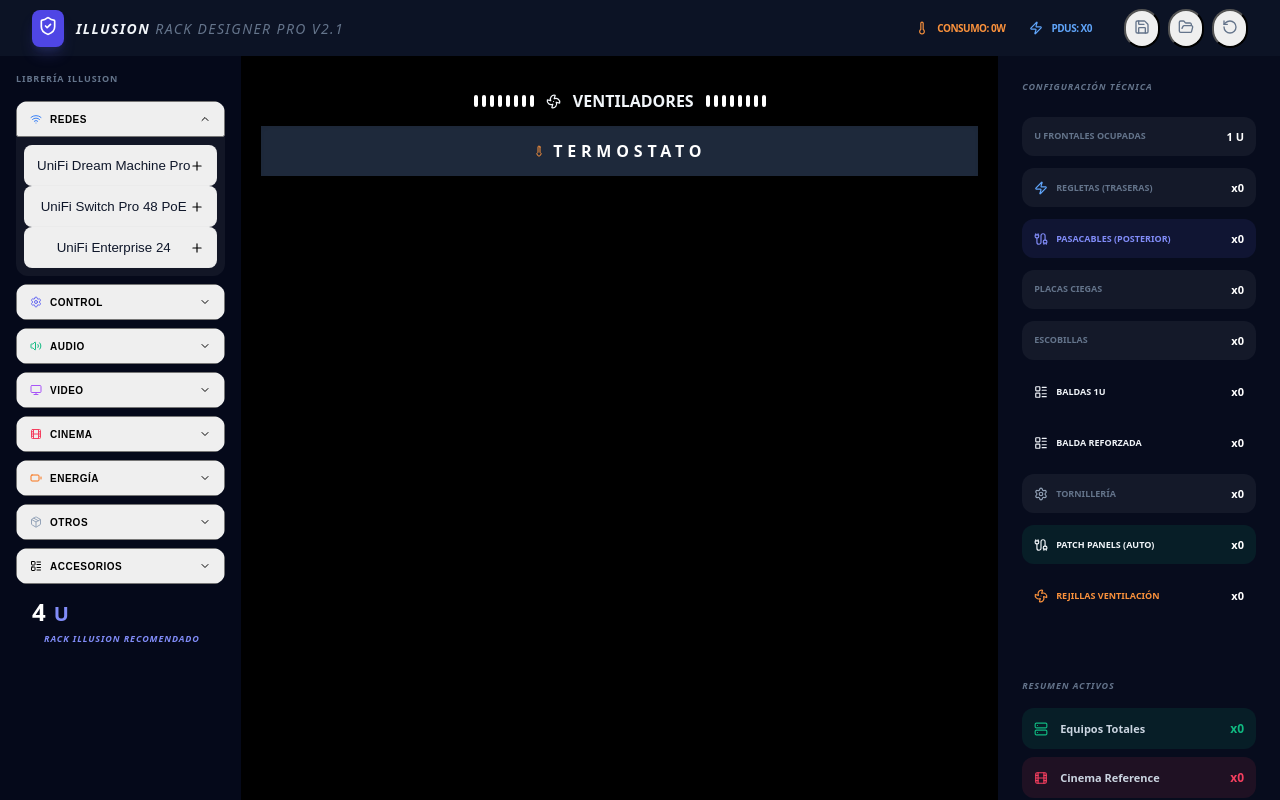
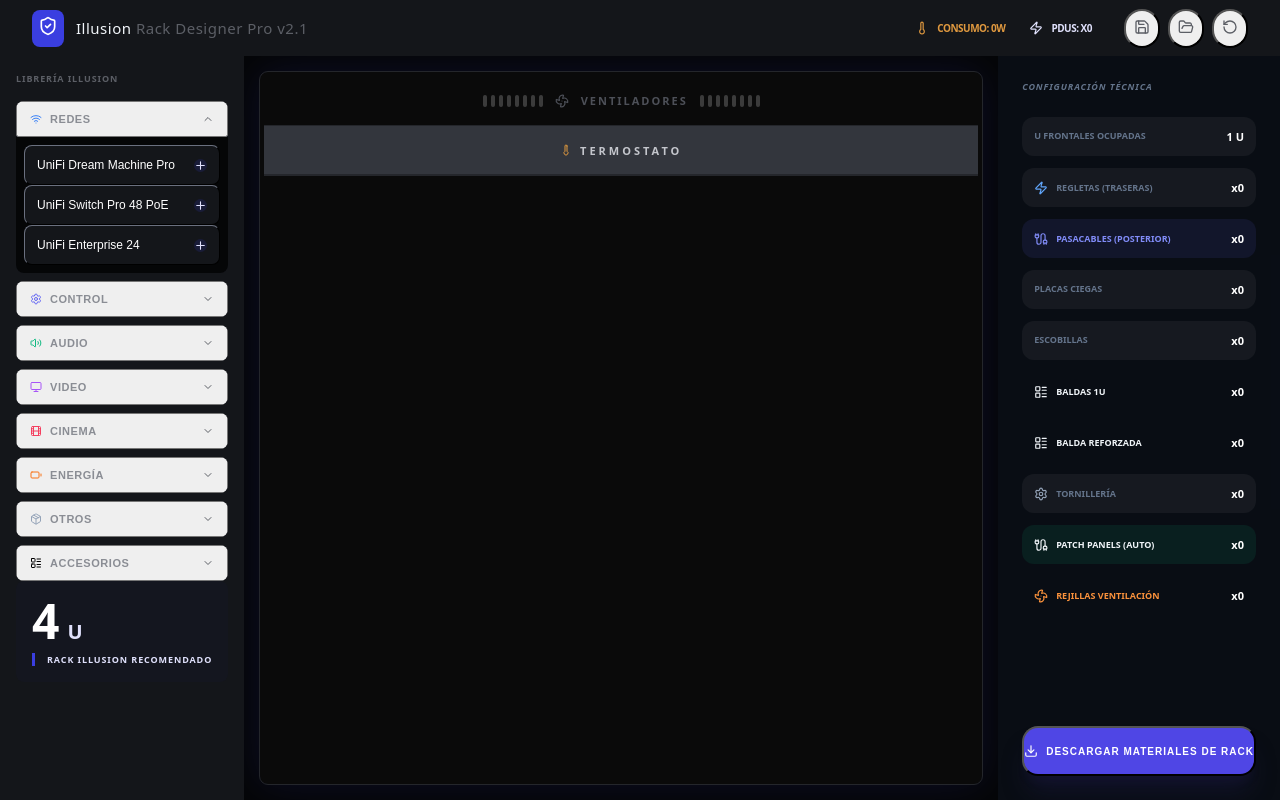
Before and after one commit to jonycusac-bot/illusion-rack-designer, a React (Vite) app: page / in a window 1280 px wide. Both pictures are taken after a click on the button "REDES". Built offline with nearby package versions, Linux system fonts and the light colour scheme.

Commit message:
mejoras 10 de Julio

```diff
--- a/src/App.jsx
+++ b/src/App.jsx
@@ -192,11 +192,27 @@ export default function App() {
     setDragOverIndex(null);
   };
 
+  const moverEquipo = (index, direccion) => {
+    const nuevoIndex = index + direccion;
+    if (nuevoIndex < 0 || nuevoIndex >= equipos.length) return;
+    setEquipos(prev => {
+      const updated = [...prev];
+      const [moved] = updated.splice(index, 1);
+      updated.splice(nuevoIndex, 0, moved);
+      return updated;
+    });
+  };
+
   // Funciones para guardar y cargar proyectos
   const guardarProyecto = () => {
+    const nombreSugerido = `Proyecto_${new Date().toLocaleDateString('es-ES').replace(/\//g, '-')}`;
+    const nombre = window.prompt('Nombre del proyecto:', nombreSugerido);
+    if (nombre === null) return; // cancelado
+    const nombreFinal = nombre.trim() || nombreSugerido;
+
     const proyecto = {
       equipos: equipos,
-      nombre: `Proyecto_${new Date().toLocaleDateString('es-ES').replace(/\//g, '-')}_${new Date().toLocaleTimeString('es-ES', {hour: '2-digit', minute: '2-digit'})}`,
+      nombre: nombreFinal,
       fecha: new Date().toISOString(),
       version: '1.0'
     };
@@ -205,7 +221,7 @@ export default function App() {
     proyectosGuardados.push(proyecto);
     localStorage.setItem('illusion-proyectos', JSON.stringify(proyectosGuardados));
 
-    alert(`Proyecto guardado como: ${proyecto.nombre}`);
+    alert(`Proyecto guardado como: ${nombreFinal}`);
   };
 
   const cargarProyecto = (proyecto) => {
@@ -559,47 +575,50 @@ export default function App() {
   };
 
   return (
-    <div className="h-screen bg-[#020617] text-slate-100 flex flex-col overflow-hidden font-sans">
-      <header className="h-14 flex items-center justify-between px-8 bg-slate-900/80 border-b border-white/10 backdrop-blur-xl shrink-0">
+    <div className="h-screen text-slate-100 flex flex-col overflow-hidden font-sans" style={{ backgroundColor: 'var(--bg-app)' }}>
+      <header className="h-14 flex items-center justify-between px-8 border-b shrink-0"
+              style={{ backgroundColor: 'var(--bg-panel)', borderColor: 'var(--border)' }}>
         <div className="flex items-center gap-3">
-          <div className="bg-indigo-600 p-1.5 rounded-lg shadow-lg shadow-indigo-500/20">
+          <div className="p-1.5 rounded-lg" style={{ backgroundColor: 'var(--accent)' }}>
             <ShieldCheck className="text-white w-5 h-5" />
           </div>
-          <h1 className="text-sm font-black tracking-widest uppercase italic">
-            Illusion <span className="text-slate-500 font-light">Rack Designer Pro v2.1</span>
+          <h1 style={{ fontSize: 'var(--font-brand)', fontWeight: 500, letterSpacing: '0.5px' }}>
+            Illusion <span style={{ color: 'var(--text-muted)', fontWeight: 300 }}>Rack Designer Pro v2.1</span>
           </h1>
         </div>
-        <div className="flex items-center gap-8 text-[10px] font-bold">
+        <div className="flex items-center gap-8" style={{ fontSize: '10px', fontWeight: 700 }}>
            <div className="flex gap-6">
               <div className="flex items-center gap-2">
-                 <Thermometer size={14} className="text-orange-400" />
-                 <span className="text-orange-400 uppercase tracking-tighter">Consumo: {res.consumoTotal}W</span>
+                 <Thermometer size={14} style={{ color: 'var(--warning)' }} />
+                 <span className="uppercase tracking-tighter" style={{ color: 'var(--warning)' }}>Consumo: {res.consumoTotal}W</span>
               </div>
               <div className="flex items-center gap-2">
-                 <Zap size={14} className="text-blue-400" />
-                 <span className="text-blue-400 uppercase tracking-tighter">PDUs: x{res.numRegletasTraseras}</span>
+                 <Zap size={14} style={{ color: 'var(--accent-light)' }} />
+                 <span className="uppercase tracking-tighter" style={{ color: 'var(--accent-light)' }}>PDUs: x{res.numRegletasTraseras}</span>
               </div>
            </div>
            <div className="flex items-center gap-2">
-             <button onClick={guardarProyecto} className="p-2 hover:bg-white/5 rounded-full text-slate-500 hover:text-green-400 transition-colors" title="Guardar proyecto">
+             <button onClick={guardarProyecto} className="p-2 rounded-full transition-colors" style={{ color: 'var(--text-muted)' }} title="Guardar proyecto"
+               onMouseEnter={e => e.currentTarget.style.color='#4ade80'} onMouseLeave={e => e.currentTarget.style.color='var(--text-muted)'}>
                <Save size={16} />
              </button>
              <div className="relative group">
-               <button className="p-2 hover:bg-white/5 rounded-full text-slate-500 hover:text-blue-400 transition-colors" title="Cargar proyecto">
+               <button className="p-2 rounded-full transition-colors" style={{ color: 'var(--text-muted)' }} title="Cargar proyecto">
                  <FolderOpen size={16} />
                </button>
-               <div className="absolute right-0 top-full mt-2 w-64 bg-slate-800 border border-white/10 rounded-lg shadow-xl opacity-0 invisible group-hover:opacity-100 group-hover:visible transition-all z-50">
+               <div className="absolute right-0 top-full mt-2 w-64 rounded-lg shadow-xl opacity-0 invisible group-hover:opacity-100 group-hover:visible transition-all z-50 border"
+                    style={{ backgroundColor: 'var(--bg-panel)', borderColor: 'var(--border)' }}>
                  <div className="p-2 max-h-48 overflow-y-auto">
                    {obtenerProyectosGuardados().length === 0 ? (
-                     <p className="text-slate-400 text-xs p-2">No hay proyectos guardados</p>
+                     <p className="text-xs p-2" style={{ color: 'var(--text-secondary)' }}>No hay proyectos guardados</p>
                    ) : (
                      obtenerProyectosGuardados().map((proyecto, index) => (
                        <div key={index} className="flex items-center justify-between p-2 hover:bg-white/5 rounded text-xs">
                          <div className="flex-1 cursor-pointer" onClick={() => cargarProyecto(proyecto)}>
-                           <div className="text-white font-medium">{proyecto.nombre}</div>
-                           <div className="text-slate-400">{new Date(proyecto.fecha).toLocaleDateString('es-ES')}</div>
+                           <div className="font-medium" style={{ color: 'var(--text-primary)' }}>{proyecto.nombre}</div>
+                           <div style={{ color: 'var(--text-secondary)' }}>{new Date(proyecto.fecha).toLocaleDateString('es-ES')}</div>
                          </div>
-                         <button onClick={() => eliminarProyecto(index)} className="text-red-400 hover:text-red-300 ml-2">
+                         <button onClick={() => eliminarProyecto(index)} className="ml-2" style={{ color: 'var(--text-secondary)' }}>
                            <Trash2 size={12} />
                          </button>
                        </div>
@@ -608,7 +627,8 @@ export default function App() {
                  </div>
                </div>
              </div>
-             <button onClick={() => setEquipos([])} className="p-2 hover:bg-white/5 rounded-full text-slate-500 hover:text-red-400 transition-colors" title="Limpiar todo">
+             <button onClick={() => setEquipos([])} className="p-2 rounded-full transition-colors" style={{ color: 'var(--text-muted)' }} title="Limpiar todo"
+               onMouseEnter={e => e.currentTarget.style.color='#f87171'} onMouseLeave={e => e.currentTarget.style.color='var(--text-muted)'}>
                <RotateCcw size={16} />
              </button>
            </div>
@@ -616,30 +636,32 @@ export default function App() {
       </header>
 
       <main className="flex-1 flex overflow-hidden">
-        <aside className="w-[410px] bg-slate-900/20 border-r border-white/5 p-4 overflow-y-auto shrink-0 custom-scrollbar">
-          <p className="text-[9px] font-black text-slate-500 uppercase tracking-widest mb-4">Librería Illusion</p>
+        <aside className="w-[410px] border-r p-4 overflow-y-auto shrink-0 custom-scrollbar" style={{ backgroundColor: 'var(--bg-panel)', borderColor: 'var(--border)' }}>
+          <p className="text-[9px] font-black uppercase tracking-widest mb-4" style={{ color: 'var(--text-muted)' }}>Librería Illusion</p>
           <div className="space-y-2">
             {[...new Set(CATALOGO_EQUIPOS.map(i => i.categoria))].map(cat => (
-              <div key={cat} className="rounded-xl border border-white/5 bg-white/5 overflow-hidden">
+              <div key={cat} className="rounded-lg overflow-hidden border" style={{ borderColor: 'var(--border)', backgroundColor: 'var(--bg-highlight)' }}>
                 <button
                   onClick={() => toggleCategoria(cat)}
-                  className="w-full px-3 py-2.5 flex items-center justify-between hover:bg-white/10 transition-colors"
+                  className="w-full px-3 py-2.5 flex items-center justify-between transition-colors hover:bg-white/5"
                 >
                   <div className="flex items-center gap-2">
                     {getCategoryIcon(cat)}
-                    <span className="text-[10px] font-bold uppercase tracking-wider">{cat}</span>
+                    <span className="font-bold uppercase tracking-wider" style={{ fontSize: 'var(--font-label)', color: 'var(--text-secondary)' }}>{cat}</span>
                   </div>
-                  <ChevronDown size={12} className={`transition-transform duration-300 ${categoriasAbiertas.includes(cat) ? 'rotate-180' : ''}`} />
+                  <ChevronDown size={12} style={{ color: 'var(--text-muted)' }} className={`transition-transform duration-300 ${categoriasAbiertas.includes(cat) ? 'rotate-180' : ''}`} />
                 </button>
                 {categoriasAbiertas.includes(cat) && (
-                  <div className="p-2 border-t border-white/10 bg-black/30">
+                  <div className="p-2 border-t" style={{ borderColor: 'var(--border)', backgroundColor: 'var(--bg-app)' }}>
                     {CATALOGO_EQUIPOS.filter(i => i.categoria === cat).map(item => (
-                      <button key={item.id} onClick={() => agregarItem(item)} className="w-full p-3 rounded-lg hover:bg-indigo-600/80 group text-left flex justify-between items-center mb-2 transition-all duration-200 border border-white/5 hover:border-indigo-400/50 bg-white/95 hover:bg-indigo-600 hover:shadow-lg">
-                        <div className="flex flex-col flex-1">
-                           <span className="text-[12px] font-semibold text-slate-900 group-hover:text-white truncate">{item.nombre}</span>
-                        </div>
-                        <div className="flex items-center justify-center w-8 h-8 rounded-full bg-indigo-100 group-hover:bg-white/20 transition-colors">
-                          <Plus size={14} className="text-indigo-600 group-hover:text-white" />
+                      <button key={item.id} onClick={() => agregarItem(item)}
+                        className="w-full p-3 rounded-lg group text-left flex justify-between items-center mb-2 transition-all duration-200 border hover:shadow-lg"
+                        style={{ backgroundColor: 'var(--bg-panel)', borderColor: 'var(--border)' }}
+                        onMouseEnter={e => { e.currentTarget.style.backgroundColor = 'var(--accent)'; e.currentTarget.style.borderColor = 'var(--accent)'; }}
+                        onMouseLeave={e => { e.currentTarget.style.backgroundColor = 'var(--bg-panel)'; e.currentTarget.style.borderColor = 'var(--border)'; }}>
+                        <span className="font-semibold truncate" style={{ fontSize: 'var(--font-rack)', color: 'var(--text-primary)' }}>{item.nombre}</span>
+                        <div className="flex items-center justify-center w-7 h-7 rounded-full flex-shrink-0 ml-2" style={{ backgroundColor: 'rgba(58,62,224,0.15)' }}>
+                          <Plus size={13} style={{ color: 'var(--accent-light)' }} />
                         </div>
                       </button>
                     ))}
@@ -649,31 +671,33 @@ export default function App() {
             ))}
           </div>
 
-          {/* Rack Recomendado - Movido aquí */}
-          <div className="mt-6 bg-gradient-to-r from-indigo-600/20 to-transparent p-4 rounded-lg backdrop-blur-sm border border-indigo-500/30">
-            <h2 className="text-[3rem] font-black leading-none text-white drop-shadow-[0_0_20px_rgba(99,102,241,0.5)]">
-              {res.rackRecomendado}<span className="text-xl text-indigo-400 ml-2 animate-pulse">U</span>
+          {/* Rack Recomendado */}
+          <div className="mt-6 p-4 rounded-lg border" style={{ backgroundColor: 'var(--bg-highlight)', borderColor: 'var(--border-active)', borderLeftWidth: '3px' }}>
+            <h2 className="leading-none font-black" style={{ fontSize: '3rem', color: 'var(--text-primary)' }}>
+              {res.rackRecomendado}<span className="text-xl ml-2" style={{ color: 'var(--accent-light)' }}>U</span>
             </h2>
-            <p className="text-[9px] font-black text-indigo-400 uppercase tracking-widest mt-2 border-l-4 border-indigo-500 pl-3 italic drop-shadow-lg">
+            <p className="font-black uppercase tracking-widest mt-2 pl-3" style={{ fontSize: '9px', color: 'var(--accent-light)', borderLeft: '3px solid var(--accent)' }}>
               Rack Illusion Recomendado
             </p>
           </div>
         </aside>
 
-        <section className="max-w-[450px] flex-1 bg-black relative flex items-center justify-center p-4 overflow-hidden">
-          <div className="relative w-full max-w-[400px] h-full bg-gradient-to-b from-[#0a0a0a] to-[#1a1a1a] border-x-[24px] border-slate-700 rounded-lg shadow-[0_0_60px_rgba(99,102,241,0.3)] flex flex-col ring-2 ring-indigo-500/20">
+        <section className="max-w-[450px] flex-1 relative flex items-center justify-center p-4 overflow-hidden" style={{ backgroundColor: 'var(--bg-app)' }}>
+          <div className="relative w-full max-w-[400px] h-full flex flex-col rounded-lg border-x-[24px]"
+               style={{ backgroundColor: 'var(--bg-rack)', borderColor: '#2a2d35', boxShadow: '0 0 40px rgba(58,62,224,0.15)', outline: '1px solid var(--border)' }}>
             <div className="flex-1 flex flex-col p-1 overflow-y-auto custom-scrollbar">
-              {/* Infraestructura Fija Superior */}
-              <div style={{ height: `${PIXELS_PER_U}px` }} className="w-full bg-black/60 border-b border-white/5 flex items-center justify-center gap-3 shrink-0">
-                <div className="flex gap-1 opacity-30">{[...Array(8)].map((_, j) => <div key={j} className="w-1 h-3 bg-white rounded-full" />)}</div>
-                <Fan size={15} className="text-white/50" />
-                <span className="text-[13px] font-black text-white/50 uppercase tracking-[0.25em]">Ventiladores</span>
-                <div className="flex gap-1 opacity-30">{[...Array(8)].map((_, j) => <div key={j} className="w-1 h-3 bg-white rounded-full" />)}</div>
+              {/* Ventiladores */}
+              <div style={{ height: `${PIXELS_PER_U}px`, borderBottom: '1px solid var(--border)' }} className="w-full flex items-center justify-center gap-3 shrink-0">
+                <div className="flex gap-1 opacity-20">{[...Array(8)].map((_, j) => <div key={j} className="w-1 h-3 bg-white rounded-full" />)}</div>
+                <Fan size={14} style={{ color: 'var(--text-disabled)' }} />
+                <span className="uppercase" style={{ fontSize: 'var(--font-label)', letterSpacing: '2px', color: 'var(--text-disabled)', fontWeight: 700 }}>Ventiladores</span>
+                <div className="flex gap-1 opacity-20">{[...Array(8)].map((_, j) => <div key={j} className="w-1 h-3 bg-white rounded-full" />)}</div>
               </div>
-              <div style={{ height: `${PIXELS_PER_U}px` }} className="w-full bg-slate-800 border-b-2 border-black/80 flex items-center justify-center shrink-0 relative shadow-inner">
+              {/* Termostato */}
+              <div style={{ height: `${PIXELS_PER_U}px`, backgroundColor: 'var(--neutral-bg)', borderBottom: '2px solid var(--border)' }} className="w-full flex items-center justify-center shrink-0">
                 <div className="flex items-center gap-2">
-                  <Thermometer size={12} className="text-orange-400" />
-                  <span className="text-[12px] font-black text-white uppercase tracking-[0.3em]">Termostato</span>
+                  <Thermometer size={12} style={{ color: 'var(--warning)' }} />
+                  <span className="uppercase" style={{ fontSize: 'var(--font-label)', letterSpacing: '3px', color: 'var(--neutral-text)', fontWeight: 700 }}>Termostato</span>
                 </div>
               </div>
 
@@ -727,7 +751,22 @@ export default function App() {
                                 {isDraggable && <div className="w-4 shrink-0" />}
                                 <span className="flex-1 font-black uppercase text-white text-[11px] px-1 leading-tight text-center">{e.nombre}</span>
                                 {isDraggable && (
-                                  <span className="w-4 shrink-0 text-center text-white/25 group-hover/item:text-white/60 transition-colors select-none text-[13px] leading-none pointer-events-none">⠿</span>
+                                  <div className="w-4 shrink-0 flex flex-col items-center justify-center gap-0.5">
+                                    <button
+                                      onClick={() => moverEquipo(equipoRealIndex, -1)}
+                                      disabled={equipoRealIndex === 0}
+                                      className="opacity-0 group-hover/item:opacity-100 transition-all disabled:opacity-10 disabled:cursor-not-allowed"
+                                      style={{ background: 'none', border: 'none', cursor: 'pointer', color: 'rgba(255,255,255,0.5)', fontSize: '8px', lineHeight: 1, padding: '1px 3px' }}>
+                                      ▲
+                                    </button>
+                                    <button
+                                      onClick={() => moverEquipo(equipoRealIndex, 1)}
+                                      disabled={equipoRealIndex === equipos.length - 1}
+                                      className="opacity-0 group-hover/item:opacity-100 transition-all disabled:opacity-10 disabled:cursor-not-allowed"
+                                      style={{ background: 'none', border: 'none', cursor: 'pointer', color: 'rgba(255,255,255,0.5)', fontSize: '8px', lineHeight: 1, padding: '1px 3px' }}>
+                                      ▼
+                                    </button>
+                                  </div>
                                 )}
                                 <button onClick={() => eliminarItem(e.instanceId)} className="absolute inset-0 bg-red-600/90 text-white flex items-center justify-center opacity-0 group-hover/item:opacity-100 transition-opacity"><Trash2 size={14} /></button>
                               </div>
@@ -792,13 +831,28 @@ export default function App() {
                           </div>
                         )}
                       </div>
-                      <div className="w-8 shrink-0 flex items-center justify-center">
+                      <div className="w-8 shrink-0 flex flex-col items-center justify-center gap-0.5">
                         {isDraggable && (
-                          <span className="text-white/25 group-hover:text-white/60 transition-colors select-none text-[16px] leading-none pointer-events-none">⠿</span>
+                          <>
+                            <button
+                              onClick={() => moverEquipo(equipoRealIndex, -1)}
+                              disabled={equipoRealIndex === 0}
+                              className="opacity-0 group-hover:opacity-100 transition-all disabled:opacity-10 disabled:cursor-not-allowed"
+                              style={{ background: 'none', border: 'none', cursor: 'pointer', color: 'rgba(255,255,255,0.5)', fontSize: '9px', lineHeight: 1, padding: '2px 4px' }}>
+                              ▲
+                            </button>
+                            <button
+                              onClick={() => moverEquipo(equipoRealIndex, 1)}
+                              disabled={equipoRealIndex === equipos.length - 1}
+                              className="opacity-0 group-hover:opacity-100 transition-all disabled:opacity-10 disabled:cursor-not-allowed"
+                              style={{ background: 'none', border: 'none', cursor: 'pointer', color: 'rgba(255,255,255,0.5)', fontSize: '9px', lineHeight: 1, padding: '2px 4px' }}>
+                              ▼
+                            </button>
+                          </>
                         )}
                       </div>
                       {eq.categoria !== 'Pasivo' && (
-                        <button onClick={() => eliminarItem(eq.instanceId)} className="absolute right-2 opacity-0 group-hover:opacity-100 p-2 text-white/50 hover:text-red-400 transition-all">
+                        <button onClick={() => eliminarItem(eq.instanceId)} className="absolute left-2 opacity-0 group-hover:opacity-100 p-2 text-white/50 hover:text-red-400 transition-all">
                           <Trash2 size={12} />
                         </button>
                       )}
@@ -876,26 +930,6 @@ export default function App() {
              </div>
           </div>
 
-          <div className="mt-8 pt-8 border-t border-white/5">
-            <p className="text-[9px] font-black text-slate-500 uppercase tracking-widest mb-4 italic">Resumen Activos</p>
-            <div className="space-y-2">
-               <div className="p-3 bg-emerald-500/10 border border-emerald-500/20 rounded-xl flex items-center justify-between">
-                  <div className="flex items-center gap-3">
-                     <Server size={14} className="text-emerald-500" />
-                     <span className="font-bold text-slate-300">Equipos Totales</span>
-                  </div>
-                  <span className="text-xs font-black text-emerald-500">x{equipos.length}</span>
-               </div>
-               <div className="p-3 bg-rose-500/10 border border-rose-500/20 rounded-xl flex items-center justify-between">
-                  <div className="flex items-center gap-3">
-                     <Film size={14} className="text-rose-500" />
-                     <span className="font-bold text-slate-300">Cinema Reference</span>
-                  </div>
-                  <span className="text-xs font-black text-rose-500">x{equipos.filter(e => e.categoria === 'Cinema').length}</span>
-               </div>
-            </div>
-          </div>
-
           <div className="mt-auto pt-6">
             <button onClick={descargarMaterialesRack} className="w-full py-4 bg-indigo-600 hover:bg-indigo-500 text-white rounded-2xl font-black text-[10px] uppercase tracking-widest shadow-xl shadow-indigo-900/40 transition-all active:scale-95 flex items-center justify-center gap-2">
               <Download size={14} />
--- a/src/index.css
+++ b/src/index.css
@@ -1,3 +1,38 @@
+/* ── DESIGN TOKENS ─────────────────────────────────────── */
+:root {
+  /* Fondos */
+  --bg-app:        #050607;
+  --bg-panel:      #14161a;
+  --bg-highlight:  #14161f;
+  --bg-rack:       #0a0a0a;
+
+  /* Bordes */
+  --border:        #24262b;
+  --border-active: #3a3ee0;
+
+  /* Acento */
+  --accent:        #3a3ee0;
+  --accent-light:  #e0e1fc;
+
+  /* Texto */
+  --text-primary:   #ffffff;
+  --text-secondary: #8a8d94;
+  --text-muted:     #5c5f66;
+  --text-disabled:  #4d5058;
+
+  /* Semánticos */
+  --warning:       #e0993f;
+  --neutral-bg:    #33363d;
+  --neutral-text:  #c4c6cc;
+
+  /* Tipografía */
+  --font-brand:    15px;
+  --font-label:    11px;
+  --font-value:    22px;
+  --font-rack:     12px;
+  --font-help:     12px;
+}
+
 /* Reset y base */
 * {
   margin: 0;
@@ -8,8 +43,8 @@
 html, body {
   height: 100%;
   font-family: system-ui, -apple-system, BlinkMacSystemFont, 'Segoe UI', Roboto, sans-serif;
-  background-color: #020617;
-  color: #f1f5f9;
+  background-color: var(--bg-app);
+  color: var(--text-primary);
   overflow: hidden;
 }
 
--- a/vite.config.js
+++ b/vite.config.js
@@ -3,5 +3,5 @@ import react from '@vitejs/plugin-react'
 
 export default defineConfig({
   plugins: [react()],
-  base: '/',
+  base: '/illusion-rack-designer/',
 })
```
